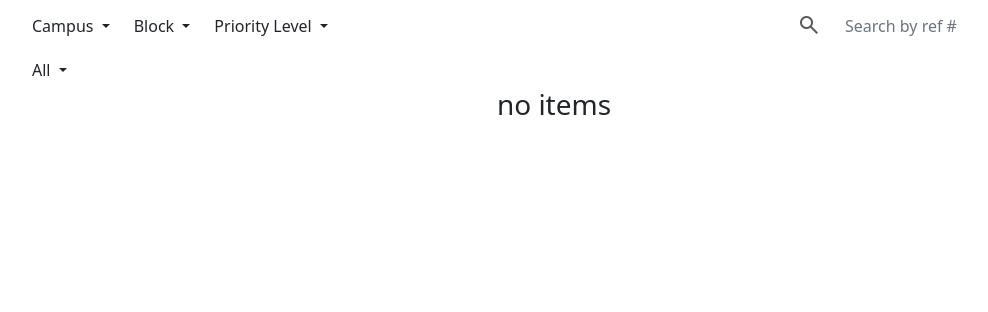
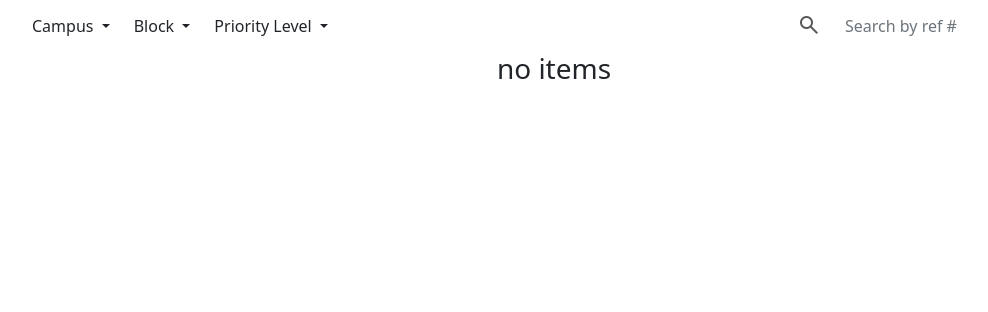
Before and after one commit to NcebaZA/Safety-and-maintanance, a Flask app: page /issues_table in a window 1280 px wide. Shown: the top 312 px of the page, without its empty margins (86-1074 px from the left). Run offline with Flask 2, Linux system fonts and the light colour scheme; data comes from the database, SQL or seed files in the repository; data that the repository does not hold is empty; some libraries are stand-ins or nearby versions.

Commit message:
Removed filter by user.

```diff
--- a/templates/filters_bar.html
+++ b/templates/filters_bar.html
@@ -118,12 +118,3 @@
         </div>
     </div>
 </div>
-<div class="container-fluid">
-    <button class="btn dropdown-toggle fw-light" style="border: none; border-radius: 0px;" type="button"
-        data-bs-toggle="dropdown" aria-expanded="false">
-        All
-    </button>
-    <ul class="dropdown-menu p-3 border" style="border-radius: 0px;">
-        <li><a class="dropdown-item" href="#">Assigned to me</a></li>
-    </ul>
-</div>
```
